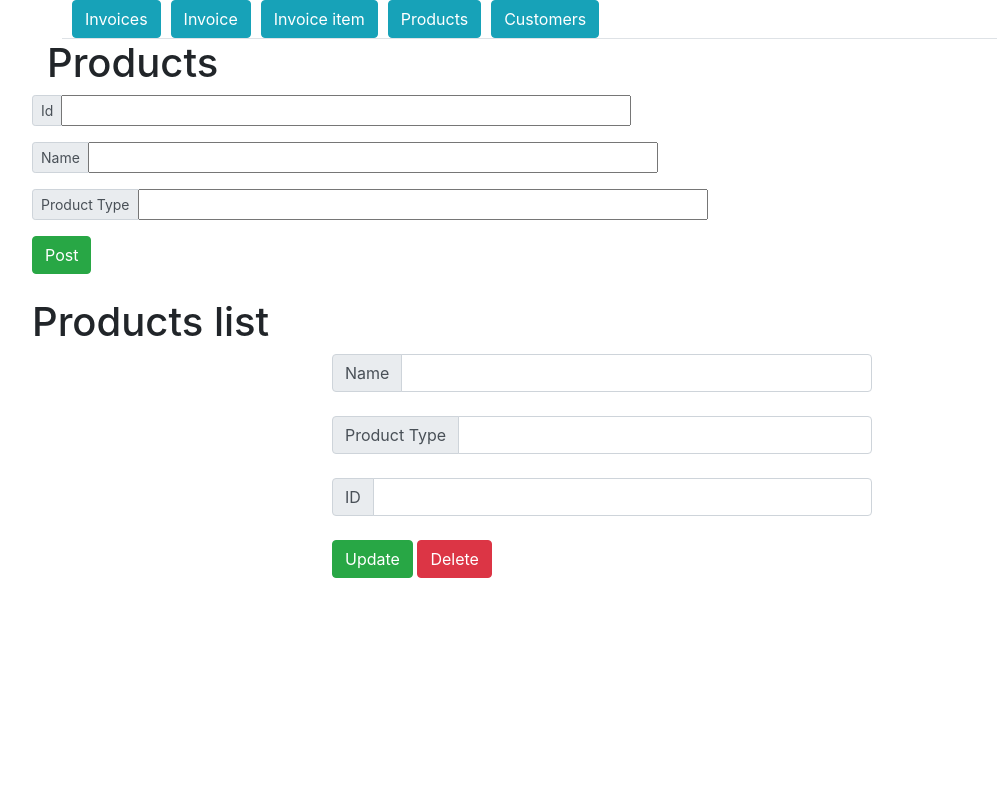
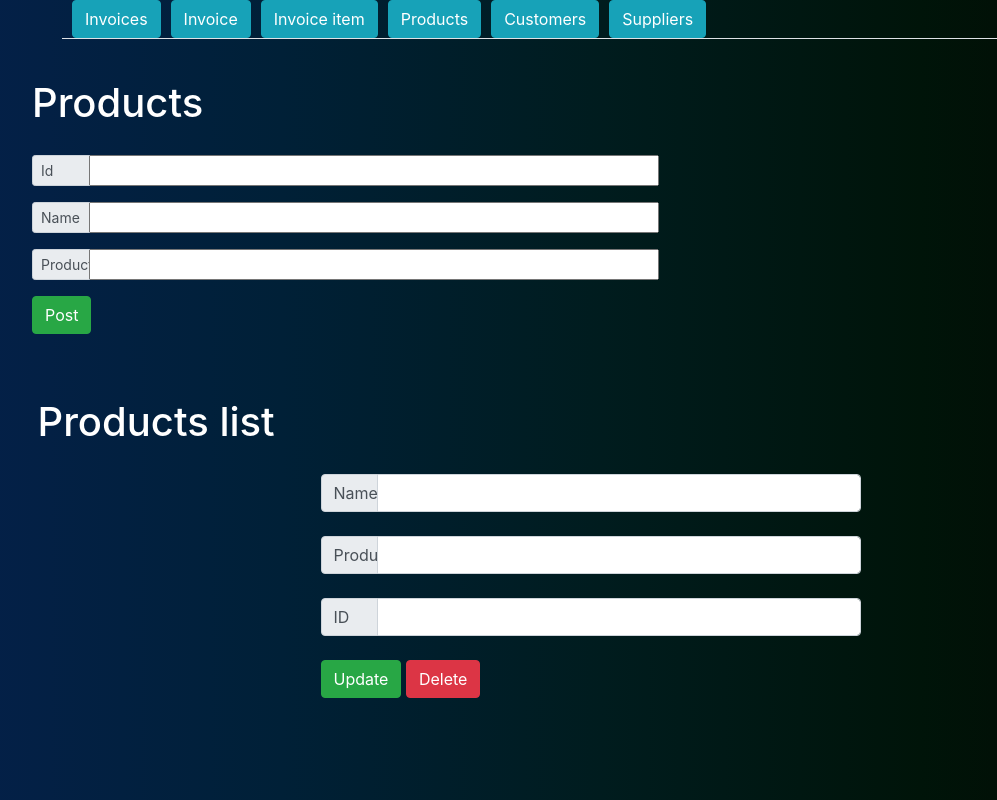
Before and after one commit to Nistor1I1Anca/delta-project, a plain HTML site: page products.html in a window 1280 px wide. Shown: the whole page, without its empty margins (38-1035 px from the left). Drawn offline with nearby package versions, Linux system fonts and the light colour scheme; no server answers.

Commit message:
Alin ti-am modificat pagina de mycss.css :))

```diff
--- a/header.html
+++ b/header.html
@@ -16,4 +16,7 @@
     <a href="http://127.0.0.1:5500/customers.html">
         <button type="button" class="btn btn-info">Customers</button>
     </a>
+    <a href="http://127.0.0.1:5500/suppliers.html">
+        <button type="button" class="btn btn-info">Suppliers</button>
+    </a>
 </ul>
--- a/mycss.css
+++ b/mycss.css
@@ -18,6 +18,14 @@ body {
     padding: 40px;
     margin-left: -55px;
     margin-bottom: -20px;
+    color: white;
+    width: auto;
+
+}
+.row {
+    color: white;
+    width: auto;
+
 }
 /* .row-2 {
     padding: 20px;
--- a/products.html
+++ b/products.html
@@ -6,6 +6,7 @@
   <meta name="viewport" content="width=device-width, initial-scale=1.0" />
   <meta http-equiv="X-UA-Compatible" content="ie=edge" />
   <link rel="stylesheet" href="styles.css" type="text/css">
+  <link rel="stylesheet" href="mycss.css" type="text/css">
   <title>Products</title>
   <link rel="stylesheet" href="https://stackpath.bootstrapcdn.com/bootstrap/4.3.1/css/bootstrap.min.css" />
 </head>
```
